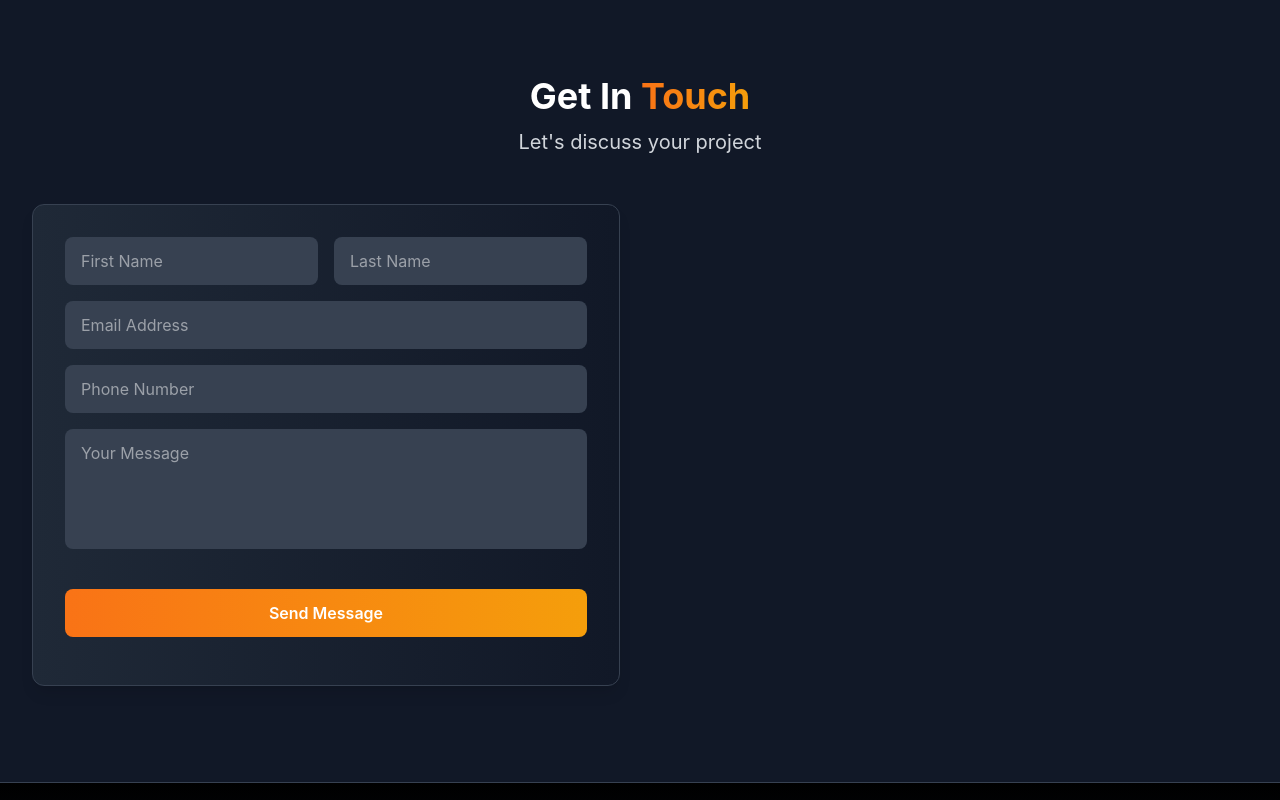
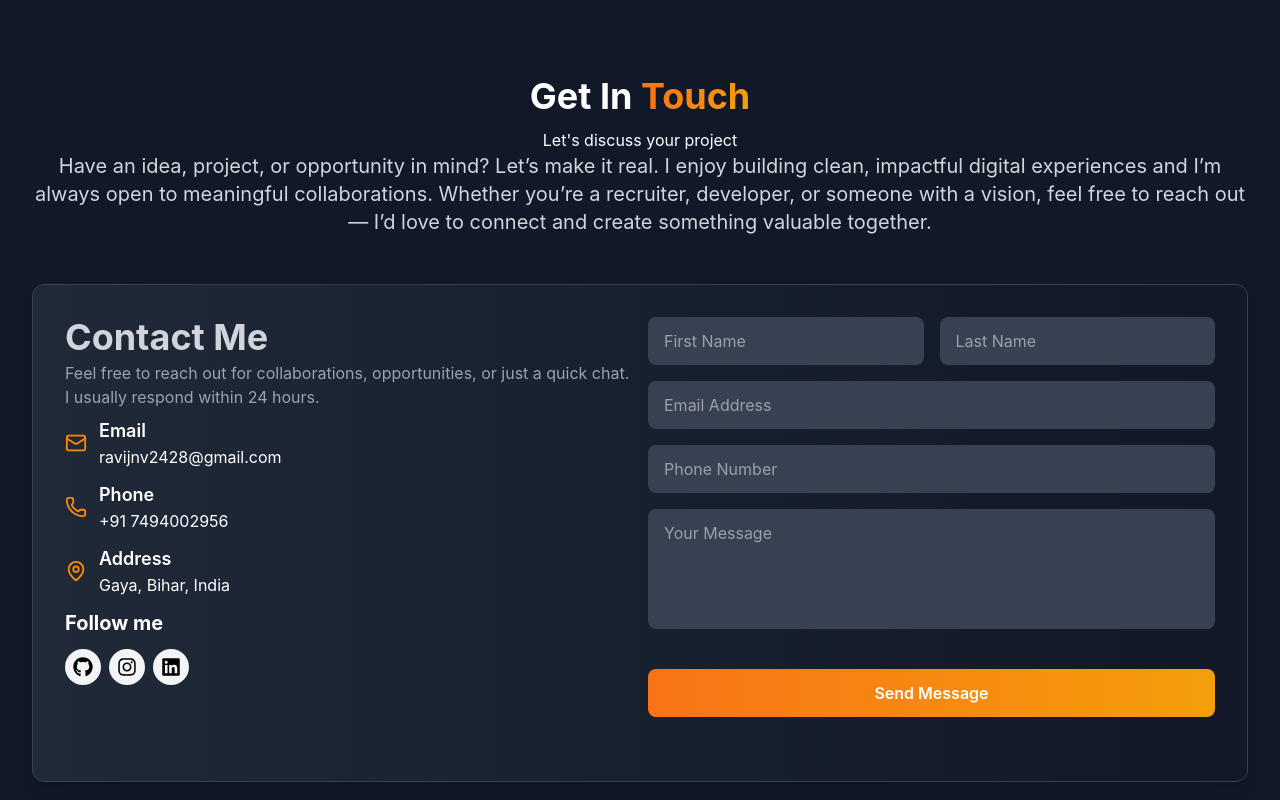
Before and after one commit to heyitsmeravi/Portfolio_Website, a React (Vite) app: page / in a window 1280 px wide. Shown: the part 3320-4120 px from the top of the page. Built offline with nearby package versions, Linux system fonts and the light colour scheme.

Commit message:
chore: added the states to change the button status as per email sending status

```diff
--- a/src/components/Contact.tsx
+++ b/src/components/Contact.tsx
@@ -1,5 +1,7 @@
 import { useState } from "react";
 import emailjs from "emailjs-com";
+import { Mail ,Phone,MapPin} from "lucide-react";
+import { FaGithub, FaInstagram, FaLinkedin } from "react-icons/fa";
 const Contacts=({darkMode})=>{
     const [formData, setFormData] = useState({
         firstName: "",
@@ -8,6 +10,7 @@ const Contacts=({darkMode})=>{
         phone: "",
         message: ""
     });
+    const [status, setStatus]=useState("idle");
     const handleChange=(e)=>{
         setFormData({
             ...formData,
@@ -17,6 +20,7 @@ const Contacts=({darkMode})=>{
     const handleSubmit=(e)=>{
         console.log(formData);
         e.preventDefault();
+        setStatus("sending");
         emailjs.send(
         import.meta.env.VITE_SERVICE_ID,
         import.meta.env.VITE_TEMPLATE_ID,
@@ -24,11 +28,21 @@ const Contacts=({darkMode})=>{
         import.meta.env.VITE_PUBLIC_KEY
         )
         .then(() => {
-            alert("Message sent successfully!");
+            setStatus("success");
         })
         .catch(() => {
-            alert("Failed to send message");
+            setStatus("error");
         });
+        setTimeout(() => {
+            setStatus("idle");
+            setFormData({
+                firstName: "",
+                lastName: "",
+                email: "",
+                phone: "",
+                message: ""
+            });
+        }, 3000);
     };
 
     return (
@@ -48,22 +62,106 @@ const Contacts=({darkMode})=>{
                         Touch
                     </span>
                     </h2>
+                    <h3>
+                        Let's discuss your project
+                    </h3>
                     <p className="text-base sm:text-lg md:text-xl"
-                    style={{
-                        color:darkMode?'#d1d5db':'#6b7280'
-                    }}>
-                        Let's discuss your project
+                    style={{ color: darkMode ? '#d1d5db' : '#6b7280' }}>
+                    Have an idea, project, or opportunity in mind? Let’s make it real. I enjoy building clean, impactful digital experiences and I’m always open to meaningful collaborations. Whether you’re a recruiter, developer, or someone with a vision, feel free to reach out — I’d love to connect and create something valuable together.
                     </p>
                 </div>
-                <div className="grid grid-cols-1 lg:grid-cols-2 gap-6 sm:gap-8 md:gap-10 items-center">
+
+                {/* form and contact info container */}
+
+                <div className="grid grid-cols-1 gap-6 sm:gap-8 md:gap-10 items-center">
+                    <div>
                     <form onSubmit={handleSubmit}
                         style={{background:darkMode?
-                        'linear-gradient(to right,#1f2937,#111827)':'linear-gradient(to right,#ffffff, #f9fafb',
+                            'linear-gradient(to right,#1f2937,#111827)':'linear-gradient(to right,#ffffff, #f9fafb)',
                             borderColor:darkMode?'#374151':'e5e7eb'
                         }}
                         className="rounded-xl p-4 sm:p-5 md:p-6 lg:p-8 border shadow-lg order-1 lg:order-2"
-                    data-aos='fade-left'>
-                        <div className="grid lg:grid-cols-1 sm:grid-cols-2 gap-3 sm:gap-4 mb-3 sm:mb-4">
+                        data-aos='fade-left'
+                        data-aos-delay='300'
+                    >
+                        <div className="grid grid-cols-1 md:grid-cols-2 gap-3 sm:gap-4 mb-3 sm:mb-4">
+                            <div className="flex flex-col mb-4 sm:mb-6">
+                                <h1 className="text-2xl sm:text-3xl md:text-4xl font-bold mb-1"
+                                style={{color:darkMode?'#d1d5db':'#6b7280'}}>
+                                    Contact Me
+                                </h1>
+                                <p className="text-sm sm:text-base"
+                                    style={{ color: darkMode ? '#9ca3af' : '#6b7280' }}>
+                                    Feel free to reach out for collaborations, opportunities, or just a quick chat. <br />
+
+                                    I usually respond within 24 hours.
+                                </p>
+
+                                <div className="flex flex-col gap-3 mt-2">
+                                    <div className="flex items-center gap-3">
+                                        <div>
+                                            <Mail className="text-orange-400" size={22}  />
+                                        </div>
+                                        <div>
+                                            <div>
+                                                <h3 className=" text-lg font-semibold">Email</h3>
+                                            </div>
+                                            <div>
+                                                <a href="mailto:ravijnv2428@gmail.com" className="hover:text-orange-500 transition">ravijnv2428@gmail.com</a>
+                                            </div>
+                                        </div>
+                                    </div>
+                                    <div className="flex items-center gap-3">
+                                        <div>
+                                            <Phone className="text-orange-400" size={22}  />
+                                        </div>
+                                        <div>
+                                            <div>
+                                                <h3 className=" text-lg font-semibold">Phone</h3>
+                                            </div>
+                                            <div>
+                                                <a href="tel:7494002956"
+                                    className="hover:text-orange-500 transition">+91 7494002956</a>
+                                            </div>
+                                        </div>
+                                    </div>
+                                    <div className="flex items-center gap-3">
+                                        <div>
+                                            <MapPin className="text-orange-400" size={22}/>
+                                        </div>
+                                        <div>
+                                            <div>
+                                                <h3 className=" text-lg font-semibold">Address</h3>
+                                            </div>
+                                            <div>
+                                                <a href="https://maps.google.com/?q=Gaya,Bihar" target="_blank" className="hover:text-orange-500 transition">Gaya, Bihar, India</a>
+                                            </div>
+                                        </div>
+                                    </div>
+                                    <div>
+                                        <h2 className="text-xl font-bold">Follow me</h2>
+                                        <div className="flex gap-2 text-4xl mt-3 mb-6">
+                                            <a href="https://www.github.com/heyitsmeravi" rel="noopener noreferrer" target="_blank"
+                                            className="p-2 rounded-full flex items-center justify-center hover:scale-110 transition-all hover:bg-linear-to-r hover:from-orange-500 hover:to-amber-500
+                                             hover:text-white text-white bg-[#374151] dark:bg-[#f3f4f6]  dark:text-[#000000]">
+                                                <FaGithub  className="w-4 h-4 sm:w-5 sm:h-5"/>
+                                            </a>
+                                            <a href="https://www.instagram.com/hey_itsme_ravi" rel="noopener noreferrer" target="_blank"
+                                            className="p-2 rounded-full flex items-center justify-center hover:scale-110 transition-all hover:bg-linear-to-r hover:from-orange-500 hover:to-amber-500
+                                            hover:text-white text-white bg-[#374151] dark:bg-[#f3f4f6]  dark:text-black">
+                                                <FaInstagram  className="w-4 h-4 sm:w-5 sm:h-5"/>
+                                            </a>
+                                            <a href="https://www.linkedin.com/in/heyitsmeravi" rel="noopener noreferrer" target="_blank"
+                                            className="p-2 rounded-full flex items-center justify-center hover:scale-110 transition-all hover:bg-linear-to-r hover:from-orange-500 hover:to-amber-500
+                                            hover:text-white text-white  bg-[#374151] dark:bg-[#f3f4f6]  dark:text-black">
+                                                <FaLinkedin  className="w-4 h-4 sm:w-5 sm:h-5" />
+                                            </a>
+                                        </div>
+                                    </div>
+                                </div>
+                            </div>
+
+                            <div className="flex flex-col gap-4">
                                 <div className="flex gap-4">
                                     <input
                                     type="text"
@@ -92,7 +190,10 @@ const Contacts=({darkMode})=>{
                                     }}
                                     className="lg:w-1/2 w-full px-3 sm:px-4 py-2 sm:py-3 rounded-lg text-sm sm:text-base focus:border-orange-500 focus:ring-2 focus:ring-orange-500/20 transition-all"
                                     required
-                             /></div>
+                                    />
+                                </div>
+
+
                                 <input
                                 type="text"
                                 placeholder="Email Address"
@@ -135,16 +236,22 @@ const Contacts=({darkMode})=>{
                                 className="w-full px-3 sm:px-4 py-2 sm:py-3 rounded-lg text-sm sm:text-base focus:border-orange-500 focus:ring-2 focus:ring-orange-500/20 transition-all mb-4 sm:mb-6 resize-none"
                                 required
                                 />
-                             <button type='submit'
-                             style={{
-                                background:'linear-gradient(to right,#f97316,#f59e0b)'
-                             }}
-                             className="w-full py-2 sm:py-3 text-white font-semibold rounded-lg text-sm sm:text-base hover:shadow-lg hover:shadow-orange-500/25 hover:scale-[1.02] transition-all">
-                                Send Message
+                                <button
+  type="submit"
+  disabled={status === "sending"}
+  className="w-full py-2 sm:py-3 text-white font-semibold rounded-lg text-sm sm:text-base
+  hover:shadow-lg hover:shadow-orange-500/25 hover:scale-[1.02] transition-all"
+  style={{ background: 'linear-gradient(to right,#f97316,#f59e0b)' }}
+>
+  {status === "sending" && "Submitting..."}
+  {status === "success" && "Message Sent ✅"}
+  {status === "error" && "Failed ❌ Try Again"}
+  {status === "idle" && "Send Message"}
 </button>
-
+                            </div>
                         </div>
                     </form>
+                    </div>
                 </div>
             </div>
         </section>
```
Lines whose indentation alone changed are shown as unchanged.
